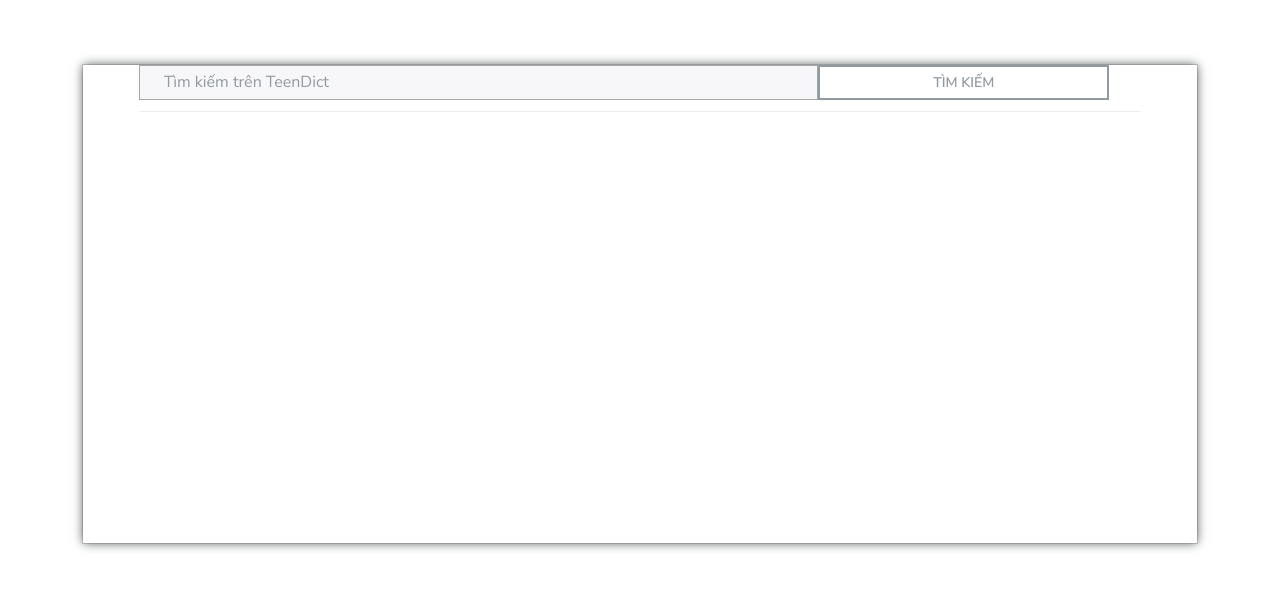
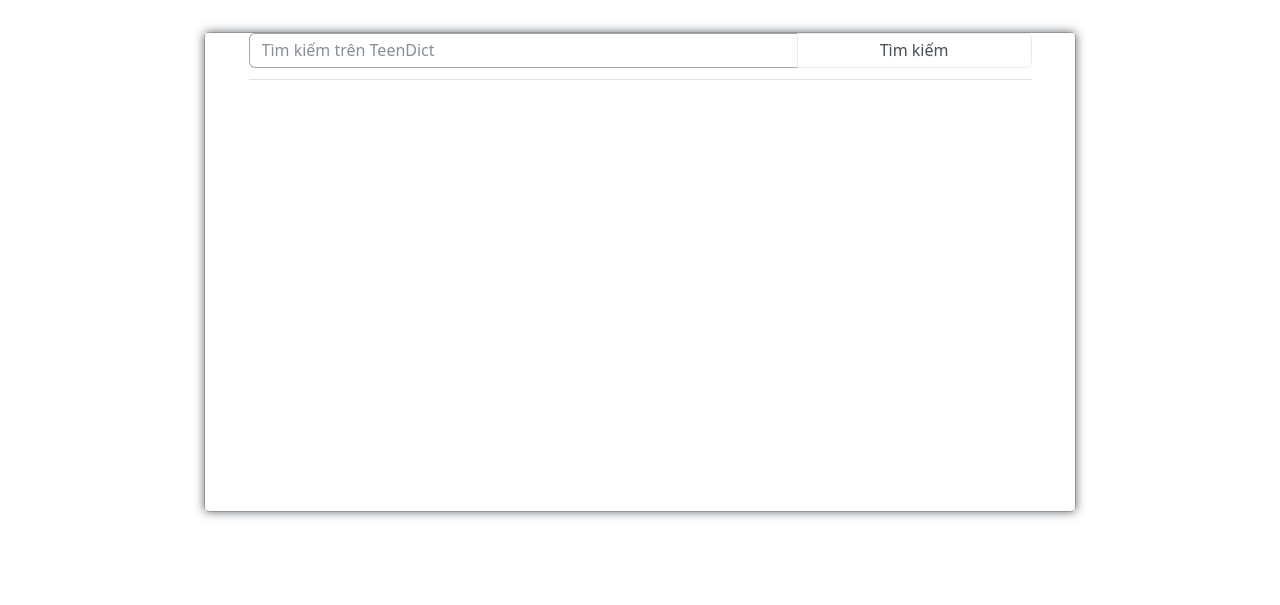
Before and after one commit to quancm4603/TeenDictFrontend, a plain HTML site: page index.html in a window 1280 px wide. Shown: the part 77-682 px from the top of the page. Drawn offline with nearby package versions, Linux system fonts and the light colour scheme; a web font is replaced by a local one.

Commit message:
add new theme

```diff
--- a/index.html
+++ b/index.html
@@ -5,8 +5,7 @@
     <meta charset="utf-8">
     <meta name="viewport" content="width=device-width, initial-scale=1.0, shrink-to-fit=no">
     <title>TeenDict</title>
-    <link rel="stylesheet" href="https://cdn.jsdelivr.net/npm/bootswatch@5.3.2/dist/lux/bootstrap.min.css">
-    <link rel="stylesheet" href="https://fonts.googleapis.com/css2?family=Nunito+Sans:wght@200;300;400;500;600;700&amp;display=swap">
+    <link rel="stylesheet" href="https://cdn.jsdelivr.net/npm/bootswatch@5.3.2/dist/cerulean/bootstrap.min.css">
     <link rel="stylesheet" href="https://fonts.googleapis.com/css?family=Averia+Serif+Libre&amp;display=swap">
     <link rel="stylesheet" href="https://fonts.googleapis.com/css?family=Nunito:200,200i,300,300i,400,400i,600,600i,700,700i,800,800i,900,900i">
 </head>
@@ -26,12 +25,12 @@
         </nav>
     </header>
     <section class="position-relative py-4 py-xl-5" style="height: auto;">
-        <div class="container" style="width: 100vw;height: 60vh;">
+        <div class="container" style="width: 70%;height: 60vh;">
             <div class="card mb-5" style="width: 100%;height: 100%;">
                 <div class="card-body d-flex flex-column align-items-center" style="padding: 0px;padding-bottom: 47px;box-shadow: 0px 0px 10px;width: 100%;height: 100%;">
                     <ul class="nav nav-tabs" style="width: 90%;">
                         <li class="nav-item" style="width: 100%;">
-                            <div class="input-group me-auto mb-3" style="margin: 0px;width: 100%;height: 30px;"><input class="form-control form-control" type="text" placeholder="Tìm kiếm trên TeenDict" aria-label="Search" aria-describedby="button-addon2" style="height: 35px;color: rgb(0,0,0);border-width: 1px;border-color: rgba(0,0,0,0.35);width: 60%;"><button class="btn btn-outline-secondary" type="button" id="button-addon-1" style="height: 35px;padding: 4px 24px;border-style: solid;backdrop-filter: opacity(1);width: 30%;">Tìm kiếm</button></div>
+                            <div class="input-group me-auto mb-3" style="margin: 0px;width: 100%;height: 30px;"><input class="form-control form-control" type="text" placeholder="Tìm kiếm trên TeenDict" aria-label="Search" aria-describedby="button-addon2" style="height: 35px;color: rgb(0,0,0);border-width: 1px;border-color: rgba(0,0,0,0.35);width: 60%;"><button class="btn btn-outline-secondary" type="button" id="button-addon-2" style="height: 35px;padding: 4px 24px;border-style: solid;backdrop-filter: opacity(1);width: 30%;">Tìm kiếm</button></div>
                         </li>
                     </ul>
                 </div>
```
Also changed, not shown: admin.html (+3 -4 lines), create-word.html (+1 -2 lines), login.html (+1 -2 lines), 1 other file.
